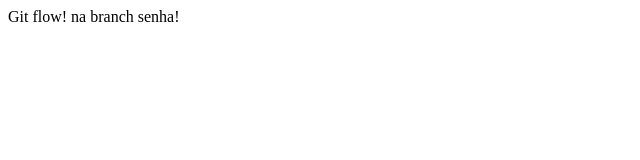
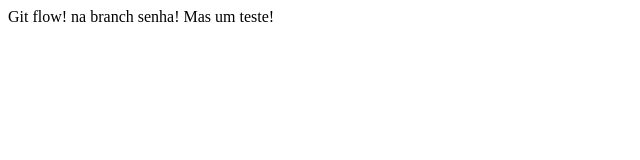
Before and after one commit to eliezerdasilva/meu_projeto_versionado, a plain HTML site: page index.html in a window 1280 px wide. Shown: the whole page, without its empty margins (0-640 px from the left). Drawn offline with Linux system fonts and the light colour scheme.

Commit message:
testando o git flow public

```diff
--- a/index.html
+++ b/index.html
@@ -1,4 +1,5 @@
 <html>
 Git flow!
 na branch senha!
+Mas um teste!
 </html>
```
